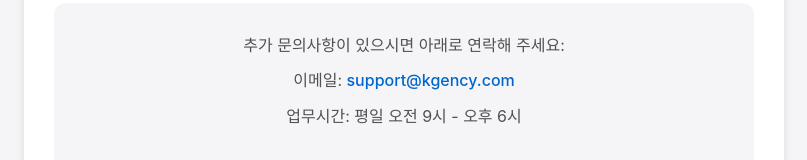
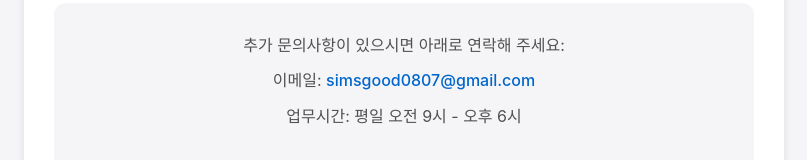
Before and after one commit to hyson0807/kgency-support, a plain HTML site: page index.html in a window 1280 px wide. Shown: the part 1217-1377 px from the top of the page, without its empty margins (236-1043 px from the left). Drawn offline with Linux system fonts and the light colour scheme.

Commit message:
.kgency/support

```diff
--- a/index.html
+++ b/index.html
@@ -172,7 +172,7 @@
             <h2>문의하기</h2>
             <div class="contact-info">
                 <p>추가 문의사항이 있으시면 아래로 연락해 주세요:</p>
-                <p>이메일: <a href="mailto:support@kgency.com" class="email-link">support@kgency.com</a></p>
+                <p>이메일: <a href="mailto:simsgood0807@gmail.com" class="email-link">simsgood0807@gmail.com</a></p>
                 <p>업무시간: 평일 오전 9시 - 오후 6시</p>
             </div>
         </div>
```
